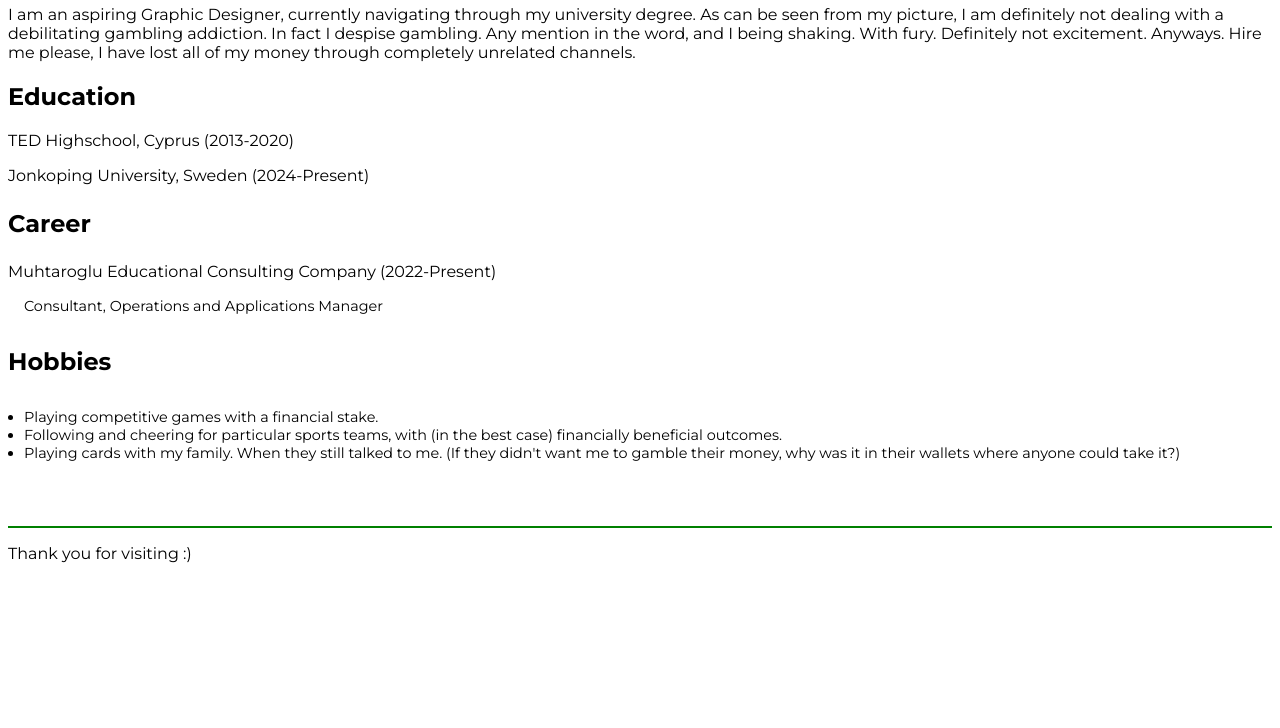
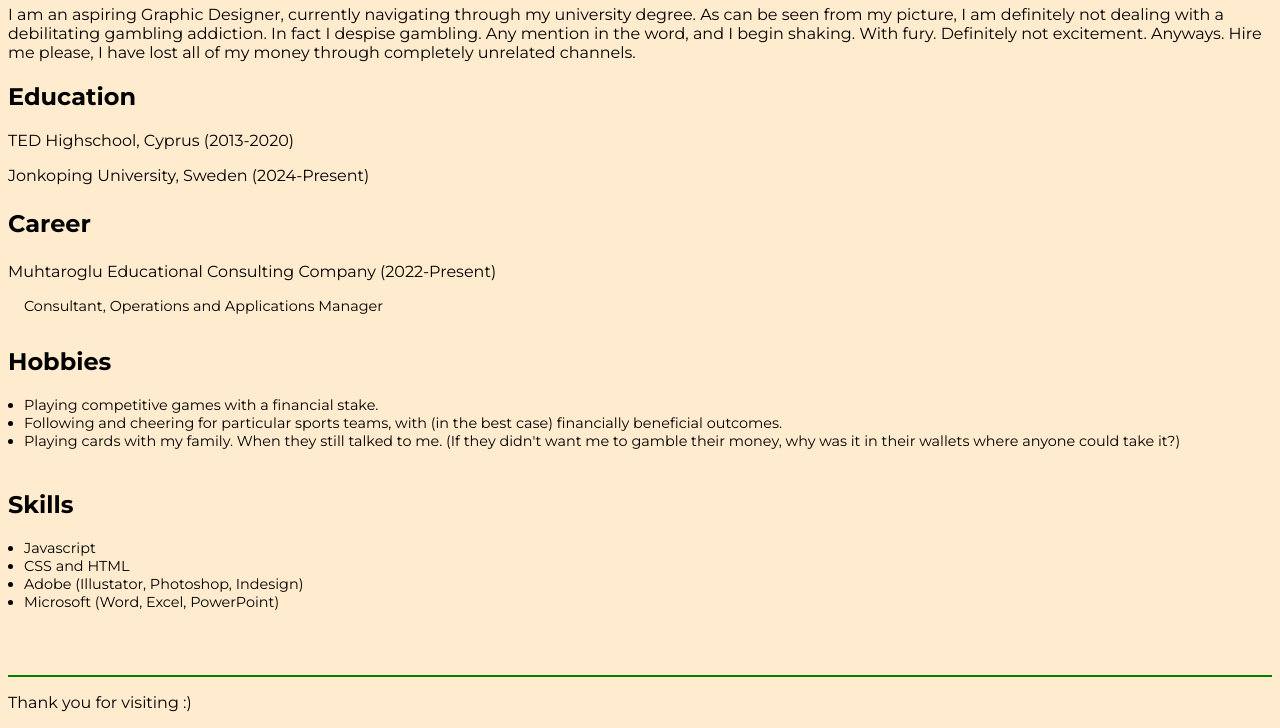
Before and after one commit to front-end-fundamentals-2025/fef-portfolio-strawperi, a plain HTML site: page index.html in a window 1280 px wide. Shown: the part 665-1393 px from the top of the page. Before the commit the page ends 1244 px from the top, so only its background shows below. Drawn offline with Linux system fonts and the light colour scheme.

Commit message:
finaltouches

```diff
--- a/CSS/main.css
+++ b/CSS/main.css
@@ -1,5 +1,6 @@
 * {
   font-family: "Montserrat", serif;
+  background-color: blanchedalmond;
 }
 
 /* HEADER */
@@ -38,12 +39,18 @@ a {
 
 #header4 {
   font-size: 1.5rem;
+  margin-bottom: 20px;
 }
 
-#hobby {
+.bullet {
   list-style: disc;
   padding-left: 1rem;
   font-size: 0.9rem;
+}
+
+#header5 {
+  font-size: 1.5rem;
+  margin-bottom: 20px;
 }
 
 /* CONTACT FORM  */
--- a/index.html
+++ b/index.html
@@ -33,7 +33,7 @@
         I am an aspiring Graphic Designer, currently navigating through my
         university degree. As can be seen from my picture, I am definitely not
         dealing with a debilitating gambling addiction. In fact I despise
-        gambling. Any mention in the word, and I being shaking. With fury.
+        gambling. Any mention in the word, and I begin shaking. With fury.
         Definitely not excitement. Anyways. Hire me please, I have lost all of
         my money through completely unrelated channels.
       </p>
@@ -44,7 +44,7 @@
       <p>Muhtaroglu Educational Consulting Company (2022-Present)</p>
       <p id="subsubhead">Consultant, Operations and Applications Manager</p>
       <h4 id="header4">Hobbies</h4>
-      <ul id="hobby">
+      <ul class="bullet">
         <li>Playing competitive games with a financial stake.</li>
         <li>
           Following and cheering for particular sports teams, with (in the best
@@ -56,6 +56,13 @@
           where anyone could take it?)
         </li>
       </ul>
+      <h5 id="header5">Skills</h5>
+      <ul class="bullet">
+        <li>Javascript</li>
+        <li>CSS and HTML</li>
+        <li>Adobe (Illustator, Photoshop, Indesign)</li>
+        <li>Microsoft (Word, Excel, PowerPoint)</li>
+      </ul>
     </main>
     <footer>
       <p>Thank you for visiting :)</p>
```
